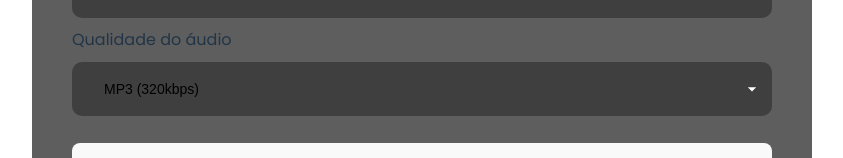
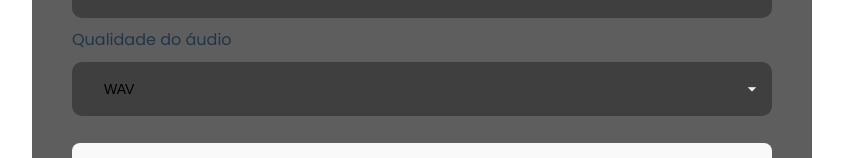
Before and after one commit to guilherme-dds/video-downloader, a React (Vite) app in the folder frontend/: page / in a window 1280 px wide. Both pictures are taken after a click on the element "Áudio". Shown: the part 461-619 px from the top of the page, without its empty margins (218-1061 px from the left). Built offline with nearby package versions, Linux system fonts and the light colour scheme.

Commit message:
feat: adiciona download em diferentes formatos de audio

```diff
--- a/frontend/src/App.tsx
+++ b/frontend/src/App.tsx
@@ -5,12 +5,13 @@
 function App() {
   const [videoUrl, setVideoUrl] = useState("");
   const [quality, setQuality] = useState("1080");
+  const [audioFormat, setAudioFormat] = useState("wav");
   const [active, setActive] = useState("video");
 
   const requestBody =
   active === "video"
     ? { url: videoUrl, quality }
-    : { url: videoUrl, audio: true };
+    : { url: videoUrl, audioFormat };
 
   const downloadFile = async () => {
     try {
@@ -92,9 +93,9 @@
             <label htmlFor="">URL do vídeo</label>
             <input type="text" placeholder='https://www.youtube.com/watch?v=' onChange={(e) => setVideoUrl(e.target.value)} />
             <label htmlFor="">Qualidade do áudio</label>
-            <select name="" id="" className='select-quality'>
-              <option value="1080p">MP3 (320kbps)</option>
-              <option value="720p">HD (720p)</option>
+            <select name="" id="" className='select-quality' onChange={(e) => setAudioFormat(e.target.value)}>
+              <option value="wav">WAV</option>
+              <option value="mp3">MP3</option>
             </select>
           </div>
           }
```
Also changed, not shown: 2 other files (tests, documents, lock files or other folders).
